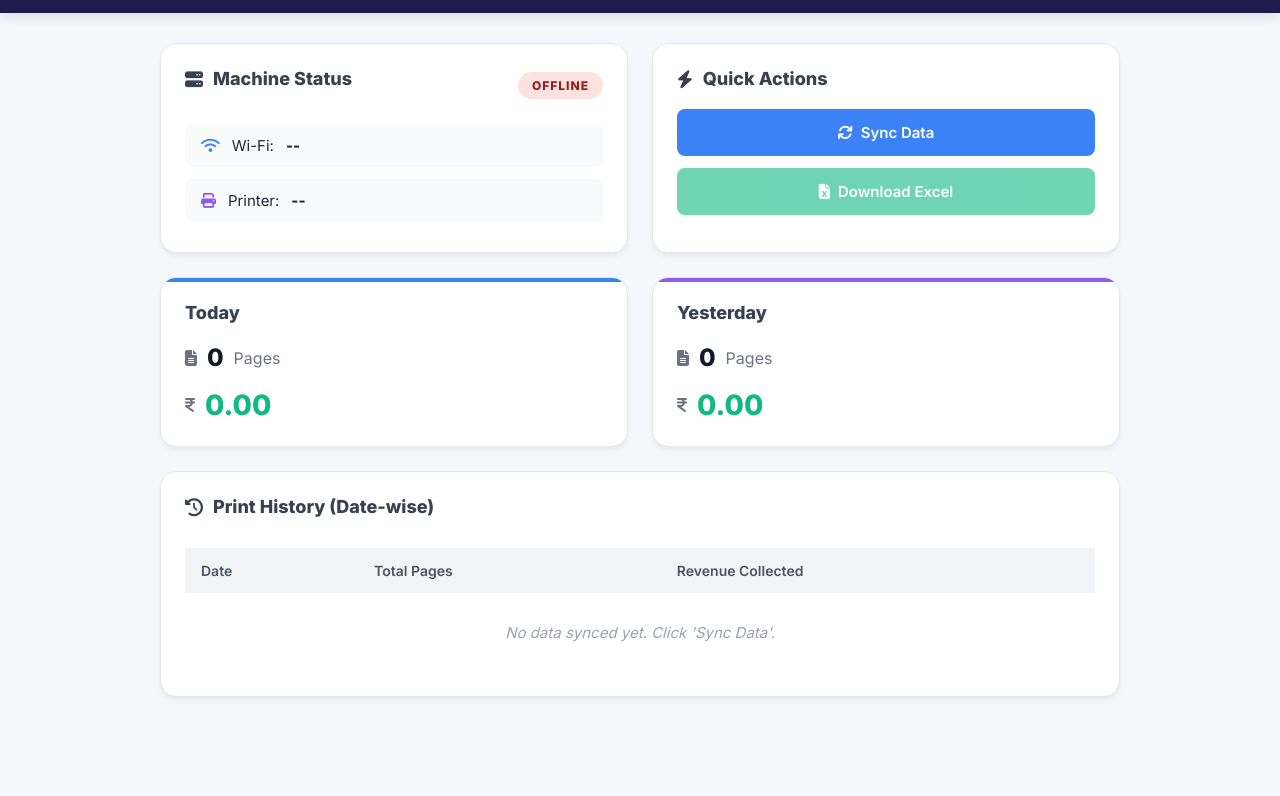
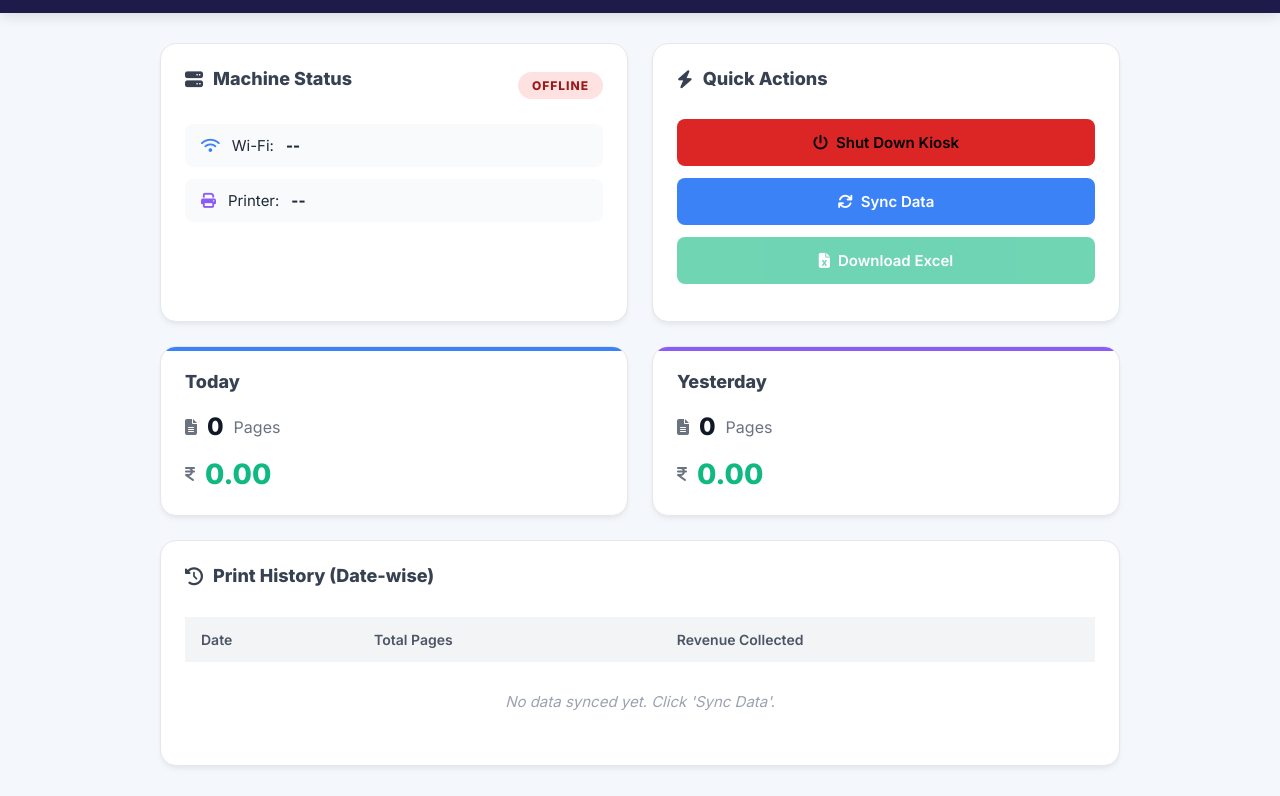
Before and after one commit to Ebots01/kiosk-monitor-server, a website: page public/index.html in a window 1280 px wide. Shown: the part 48-844 px from the top of the page. Before the commit the page ends 800 px from the top, so only its background shows below. Drawn offline with nearby package versions, Linux system fonts and the light colour scheme; no server answers.

Commit message:
Add shutdown button to index.html

```diff
--- a/public/index.html
+++ b/public/index.html
@@ -42,6 +42,9 @@
             <div class="card action-card">
                 <h2><i class="fa-solid fa-bolt"></i> Quick Actions</h2>
                 <div class="action-buttons">
+                    <button id="shutdown-btn" class="btn btn-danger" onclick="requestShutdown()" style="background-color: #dc2626; margin-top: 10px;">
+                         <i class="fa-solid fa-power-off"></i> Shut Down Kiosk
+                      </button>
                     <button id="poll-btn" class="btn btn-primary" onclick="pollKiosk()">
                         <i class="fa-solid fa-arrows-rotate"></i> Sync Data
                     </button>
```
